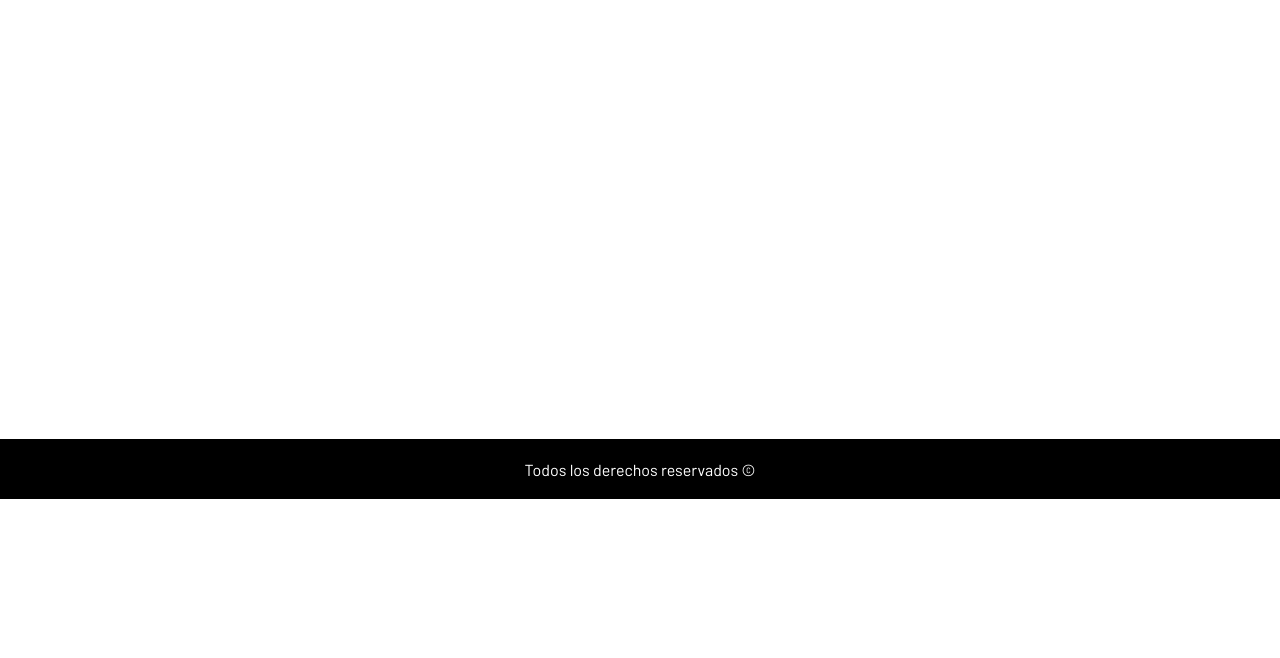
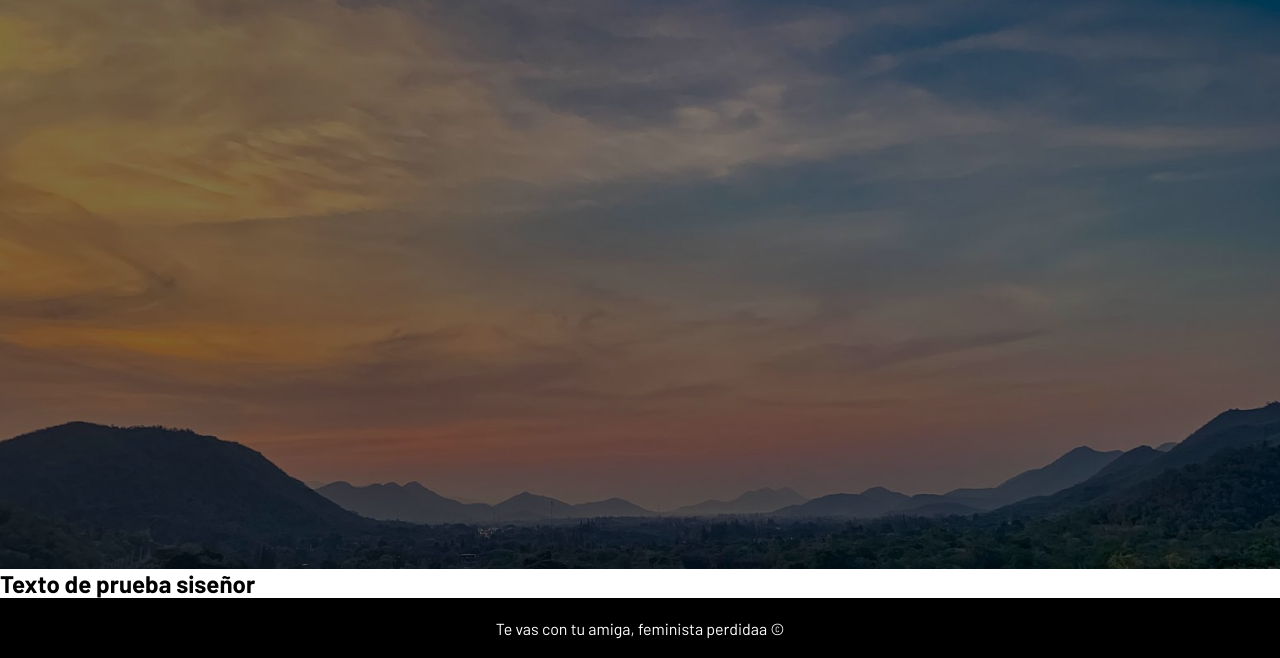
Before and after one commit to Efrazhin/CODE-MC, a Django app: page / in a window 1280 px wide. Shown: the part 301-959 px from the top of the page. Before the commit the page ends 800 px from the top, so only its background shows below. Run offline with Django 5.2, Linux system fonts and the light colour scheme.

Commit message:
Hice funcionar la página utilizando páginas de herencia (extends), además hice un header muy bonito siseñor

```diff
--- /dev/null
+++ b/miproyecto_django/miapp_CODEMC/Templates/miapp_CODEMC/header_footer.html
@@ -0,0 +1,28 @@
+{% load static %}
+{% block head %}
+{% endblock %}
+<header class="header-principal">
+    <div>
+        <h1 class="logo">
+            CODE/MC
+        </h1>
+    </div>
+    <nav class="nav-links">
+        <ul>
+            <li><a href="#">Inicio</a></li>
+            <li><a href="#">Servicio</a></li>
+            <li><a href="#">Soluciones</a></li>
+            <li><a href="#">Nosotros</a></li>
+            <li><a href="#">Contacto</a></li>
+        </ul>
+    </nav>
+    <a href="#" class="btn-cuenta"> <button> <i class="ri-account-box-line"></i> </button> </a>
+</header>
+
+    {% block content %}
+    {% endblock %}
+
+
+<footer>
+    <p> Te vas con tu amiga, feminista perdidaa &copy;</p>
+</footer>
--- a/miproyecto_django/miapp_CODEMC/Templates/miapp_CODEMC/index.html
+++ b/miproyecto_django/miapp_CODEMC/Templates/miapp_CODEMC/index.html
@@ -1,8 +1,8 @@
-
 <!DOCTYPE html>
+{% extends 'miapp_CODEMC/header_footer.html'%}
 {% load static %}
 <html lang="es">
-
+{% block head %}
 <head>
     <meta charset="UTF-8">
     <meta name="viewport" content="width=device-width, initial-scale=1.0">
@@ -11,37 +11,23 @@
     <link rel="stylesheet" href="https://cdnjs.cloudflare.com/ajax/libs/remixicon/4.2.0/remixicon.css">
     <link rel="stylesheet" href="{% static 'miapp_CODEMC/style-pagina.css' %}">
 </head>
+{% endblock %}
 <body>
     <!-- Establecemos un header relacionado con la clase "header-principal" para estilizar
     el encabezado de la pagina. -->
-    <header class="header-principal">
-        <div>
-            <h1 class="logo">
-                CODE/MC
-            </h1>
-        </div>
-        <nav class="nav-links">
-            <ul>
-                <li><a href="#">Inicio</a></li>
-                <li><a href="#">Servicio</a></li>
-                <li><a href="#">Soluciones</a></li>
-                <li><a href="#">Nosotros</a></li>
-                <li><a href="#">Contacto</a></li>
-            </ul>
-        </nav>
-        <a href="#" class="btn-cuenta"> <button> <i class="ri-account-box-line"></i> </button> </a>
-    </header>
+
+    {% block content %}
     <!-- Insertamos banner y lo estilizamos en css -->
      <div class="banner">
         <div class="capa">
 
         </div>
      </div>
-
-    <!-- Colocamos pie de página cmo buenos programadores q somos siseñor -->
-    <footer>
-        <p> Todos los derechos reservados &copy;</p>
-    </footer>
+    <!-- Sección introductoria-->
+    <section>
+        <h2>Texto de prueba siseñor </h2>
+    </section>
+    {% endblock %}
 
 </body>
 
--- a/miproyecto_django/miapp_CODEMC/static/miapp_CODEMC/style-pagina.css
+++ b/miproyecto_django/miapp_CODEMC/static/miapp_CODEMC/style-pagina.css
@@ -1,3 +1,4 @@
+
 /*Importamos fuentes de letras*/
 @import url('https://fonts.googleapis.com/css2?family=Barlow:ital,wght@0,100;0,200;0,300;0,400;0,500;0,600;0,700;0,800;0,900;1,100;1,200;1,300;1,400;1,500;1,600;1,700;1,800;1,900&display=swap');
 
@@ -11,7 +12,8 @@
 
 /* Estilizamos el encabezado de la pagina. */
 .header-principal {
-    position: fixed;
+    position: relative fixed;
+    top: 0;
     display: flex;
     justify-content:space-between;
     align-items: center;
@@ -19,6 +21,7 @@
     height: 70px;
     width: 100%;
     padding: 10px 5%;
+
 }
 /* Estilizamos el logo */
 .header-principal .logo {
@@ -82,19 +85,31 @@
 /* Estilizamos el banner y sus elementos */
 
 .banner{
-    height: 300px;
+    position: relative;
+    height: 100vh;
     width: 100%;
-    background-image: url("{% static 'imagenes/banner.jpg'%}") ;
+    background-image: url('/static/miapp_CODEMC/imagenes/paisaje-banner.jpg') ;
+    background-position: center center;
+    background-repeat: no-repeat;
+    background-size: cover;
+    z-index: -1;
 }
 
+.capa {
+    position: absolute;
+    height: 100%;
+    width: 100%;
+    background: rgba(0,0,0,0.5);
+}
 
 
 /* Estilizamos el pie de página */
 footer {
+
     background-color: black;
     color: white;
     height: 60px;
-    position: absolute;
+    position: static;
     width: 100%;
     display: flex;
     justify-content: center;
--- a/miproyecto_django/miapp_CODEMC/url.py
+++ b/miproyecto_django/miapp_CODEMC/url.py
@@ -3,4 +3,5 @@ from . import views
 
 urlpatterns=[
     path("", views.index,name="index")
+
 ]
```
Also changed, not shown: miproyecto_django/miapp_CODEMC/static/miapp_CODEMC/imagenes/banner.jpg (deleted), miproyecto_django/miapp_CODEMC/static/miapp_CODEMC/imagenes/paisaje-banner.jpg (added), miproyecto_django/miapp_CODEMC/views.py (line endings or trailing spaces).
